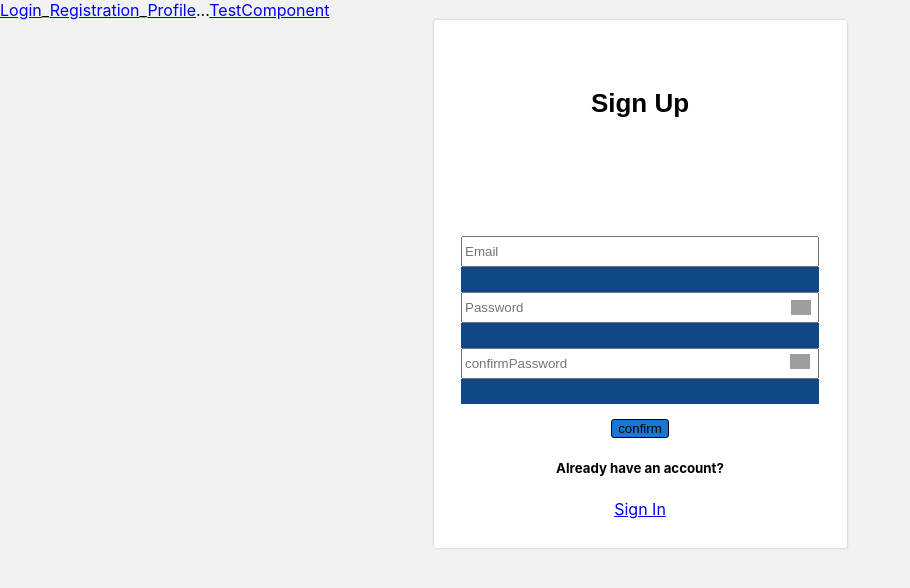
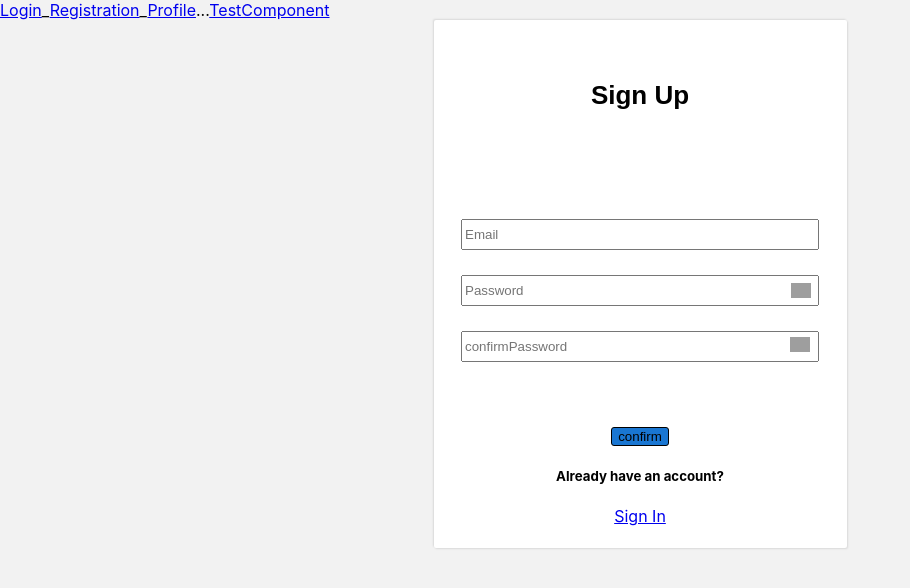
Before and after one commit to Traigel/Learning-Cards, a React (Create React App) app: page /#/registration in a window 1280 px wide. Shown: the top 588 px of the page, without its empty margins (0-910 px from the left). Built offline with nearby package versions, Linux system fonts and the light colour scheme; grey boxes are pictures that could not be loaded.

Commit message:
fix: bug style error

```diff
--- a/public/index.html
+++ b/public/index.html
@@ -11,7 +11,7 @@
     />
     <link rel="apple-touch-icon" href="%PUBLIC_URL%/logo192.png" />
     <!--
-      manifest.json provides metadata used when your web app is installed on a
+      manifest.json provides metadata used when your web app is installed eyeOnOff a
       user's mobile device or desktop. See https://developers.google.com/web/fundamentals/web-app-manifest/
     -->
     <link rel="manifest" href="%PUBLIC_URL%/manifest.json" />
--- a/src/features/registration/Registration.module.css
+++ b/src/features/registration/Registration.module.css
@@ -12,56 +12,46 @@
     margin-right: auto;
     width: 413px;
     height: 528px;
-
-
-
     background: #FFFFFF;
     box-shadow: 1px 1px 2px rgba(0, 0, 0, 0.1), -1px -1px 2px rgba(0, 0, 0, 0.1);
     border-radius: 2px;
 }
+
 .visibleEye {
     cursor: pointer;
     position: relative;
     width: 20px;
-
-    top: -50px;
+    top: -75px;
     left: 160px;
     color: #1565c0
 }
+
 .visibleConfirmEye {
     cursor: pointer;
     position: relative;
     width: 20px;
-
-    top: -80px;
+    top: -105px;
     left: 330px;
     color: #1565c0
 }
 
 .signUp {
-    padding: 20px 0 100px 0;
+    padding: 20px 0 90px 0;
     font-family: 'Montserrat', sans-serif;
     font-style: normal;
     font-weight: 600;
     font-size: 26px;
     line-height: 32px;
-    /* identical to box height */
     color: #000000;
-
 }
 
 .errorConfirmPass {
     height: 25px;
-    background-color: #0F4787;
-
 }
 
 .inputSize input {
-
     width: 350px;
     height: 25px;
-    /*background-color: #0F4787;*/
-
 }
 
 .bottomBlock {
--- a/src/features/registration/Registration.tsx
+++ b/src/features/registration/Registration.tsx
@@ -74,7 +74,6 @@ export const Registration = () => {
                         <div className={s.errorFormik}>{formik.errors.email}</div>}
                 </div>
 
-
                 <div className={s.inputSize}>
                     <SuperInputText
                         autoComplete="current-password"
@@ -84,12 +83,11 @@ export const Registration = () => {
                         {...formik.getFieldProps('password')}
                     />
                 </div>
-
                 <div className={s.errorConfirmPass}>
                     {formik.touched.password && formik.errors.password &&
                         <div className={s.errorFormik}>{formik.errors.password}</div>}
+                </div>
 
-                </div>
                 <div className={s.inputSize}>
                     <SuperInputText
                         autoComplete="current-password"
@@ -99,6 +97,10 @@ export const Registration = () => {
                         {...formik.getFieldProps('confirmPassword')}
                     />
                 </div>
+                <div className={s.errorConfirmPass}>
+                    {formik.touched.confirmPassword && formik.errors.confirmPassword &&
+                        <div className={s.errorFormik}>{formik.errors.confirmPassword}</div>}
+                </div>
 
                 <div className={s.errorConfirmPass}>
                     {!passwordShow
@@ -106,8 +108,6 @@ export const Registration = () => {
                                className={s.visibleConfirmEye} onClick={togglePassword} alt={'eye'}/>
                         : <img src={'https://cdn-icons-png.flaticon.com/128/6107/6107590.png'}
                                className={s.visibleConfirmEye} onClick={togglePassword} alt={'eye'}/>}
-                    {formik.touched.confirmPassword && formik.errors.confirmPassword &&
-                        <div className={s.errorFormik}>{formik.errors.confirmPassword}</div>}
                 </div>
 
 
@@ -117,6 +117,7 @@ export const Registration = () => {
                                className={s.visibleEye} onClick={toggleConfirmPassword} alt={'eye'}/>
                         : <img src={'https://cdn-icons-png.flaticon.com/128/6107/6107590.png'}
                                className={s.visibleEye} onClick={toggleConfirmPassword} alt={'eye'}/>}
+
 
                     <SuperButton type={'submit'}>confirm</SuperButton>
                     <h5>Already have an account?</h5>
```
Also changed, not shown: src/setupTests.ts (+1 -1 lines).
